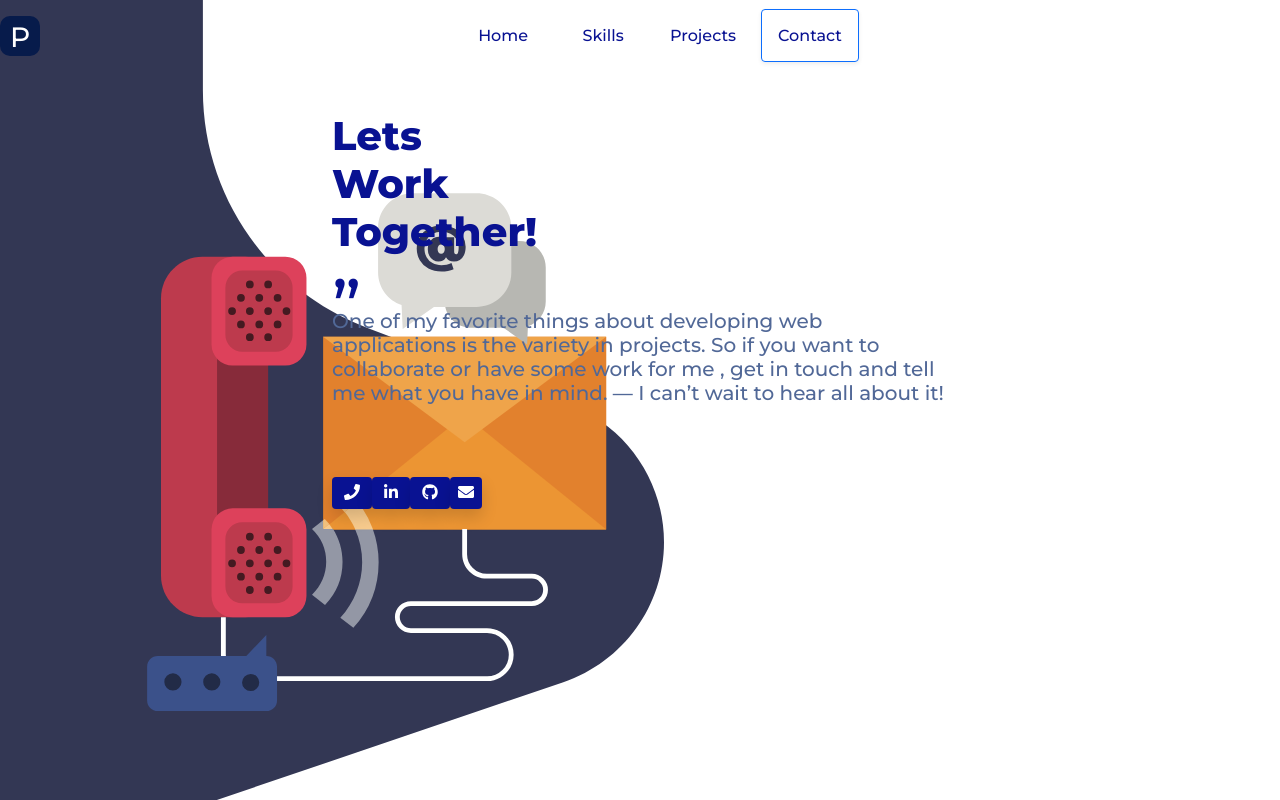
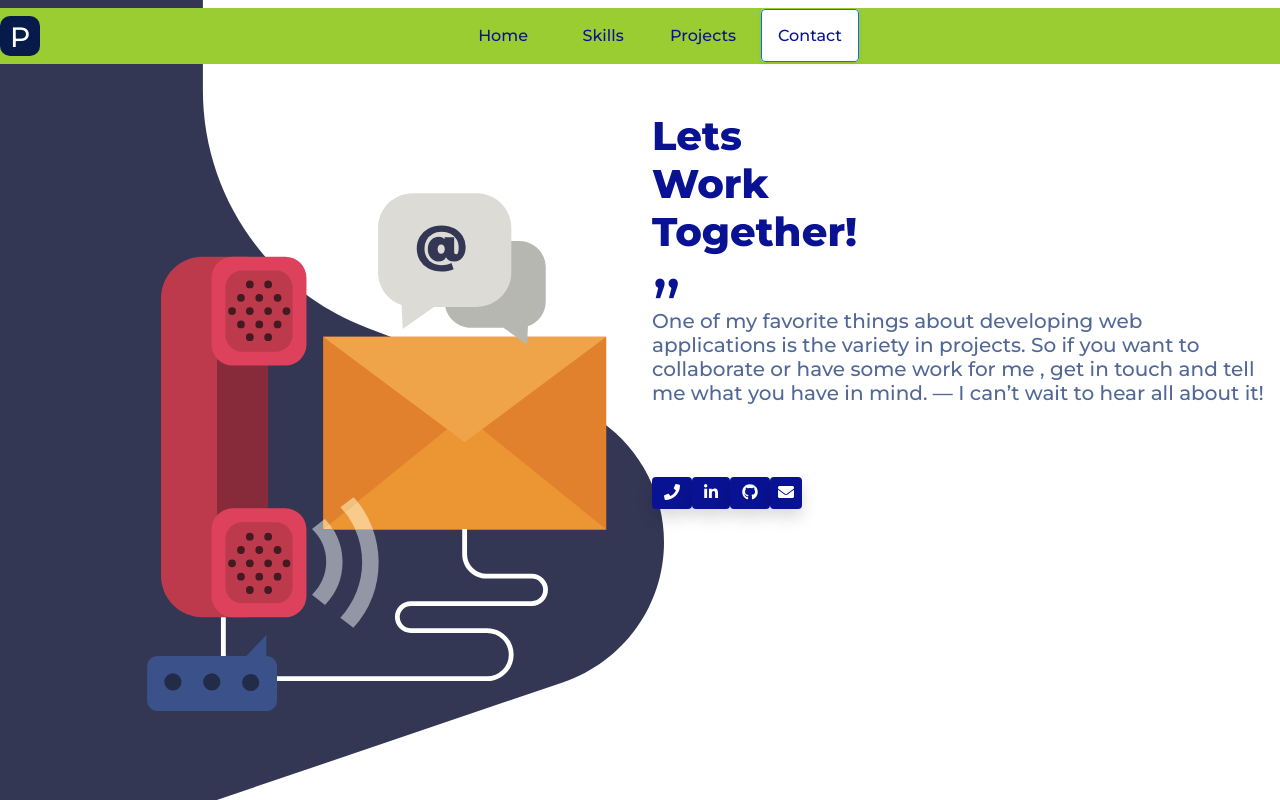
Before and after one commit to iampiyushkr/My_Profile, a React (Create React App) app: page /contact in a window 1280 px wide. Built offline with nearby package versions, Linux system fonts and the light colour scheme.

Commit message:
skill add

```diff
--- a/src/Components/NavBar.jsx
+++ b/src/Components/NavBar.jsx
@@ -26,7 +26,7 @@ const CustomNav = () => {
   const { width } = useWindowDimensions();
   const navbarBgColor = width < 768 ? "white" : "transparent";
   return (
-    <div>
+    <div style={{backgroundColor:"yellowGreen"}}>
       <Navbar bg="transparent" expand="md" className="mt-2">
         {/* <Navbar.Brand href="#home"><span className="font-weight-bold">S</span></Navbar.Brand> */}
         <Link
--- a/src/Modules/Contact.jsx
+++ b/src/Modules/Contact.jsx
@@ -29,7 +29,7 @@ const Contact = () => {
   }
 
   return (
-    <>
+    <div style={{backgroundColor:"lightYellow"}}>
       <CustomNav />
       <div
         className="position-absolute w-100 d-none d-md-block"
@@ -47,6 +47,7 @@ const Contact = () => {
       </div>
       <Container
         className={`${textContainerWidthClass} mt-5 float-md-right text-right mr-lg-5`}
+        style={{float:"right"}}
       >
         <h1
           className="pr-lg-5 pr-xs-3 text-boldest mb-0 color-customBlue"
@@ -112,7 +113,7 @@ const Contact = () => {
           </Button>
         </div>
       </Container>
-    </>
+    </div>
   );
 };
 
--- a/src/Modules/Home.jsx
+++ b/src/Modules/Home.jsx
@@ -81,10 +81,12 @@ const Home = ({ history }) => {
             <div className="w-50 my-auto d-none d-md-block ">
               {/* <CodingSvg /> */}
               <Image
+
                 src="images/piyush.jpg"
                 thumbnail
                 fluid
                 className="profilePic"
+                style={{border:"15px solid yellowGreen",borderStyle:"ridge"}}
               />
             </div>
           </div>
```
